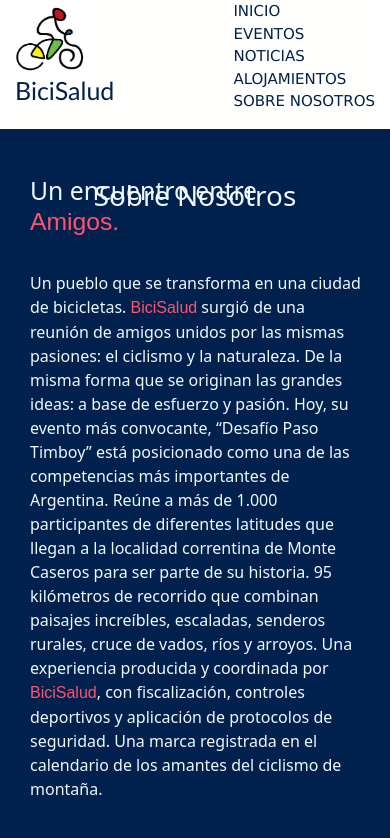
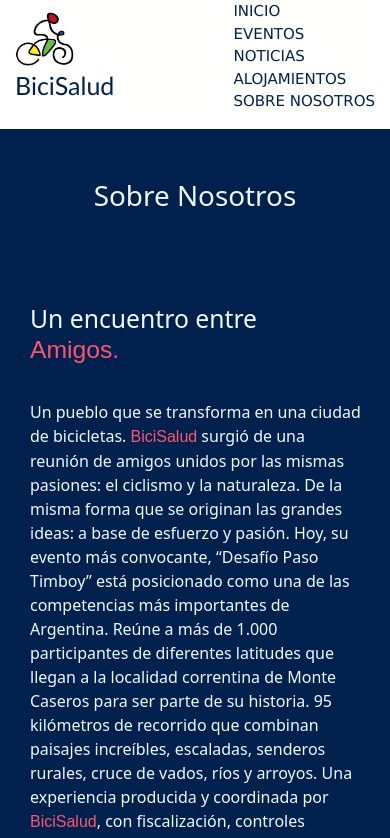
Before and after one commit to MaylenHaag/PreEntrega3--Haag-Rosbaco, a plain HTML site: page assets/secciones/sobrenosotros.html in a window 390 px wide. Shown: the top 838 px of the page. Drawn offline with nearby package versions, Linux system fonts and the light colour scheme.

Commit message:
todo listo para desktop y mobile

```diff
--- a/assets/scss/_content.scss
+++ b/assets/scss/_content.scss
@@ -52,7 +52,7 @@
 
 
 .logo__img{
-    width: 18%;
+    width: 60px;
     height: auto;
     margin-top: 5%;
     position: relative;
@@ -73,7 +73,7 @@
 
 
     .logo__img{
-        width: 70px;
+        width: 60px;
         height: auto;
         margin-top: 5%;
         position:initial;
@@ -85,7 +85,7 @@
 
 @keyframes muevete{
 	0%{left:10%;}
-	100%{left:140%;}
+	100%{left:1000%;}
 }
 
 .header__nav{
@@ -751,6 +751,11 @@ nav ul li a:hover{
     }
 
 
+    .sobrenosotros--info{
+        margin-top: 35%;
+    }
+
+
     .sobrenosotros--h2{
         margin-top: -150px;
         margin-left: 30px;
```
Also changed, not shown: assets/scss/main.css, 1 other file.
